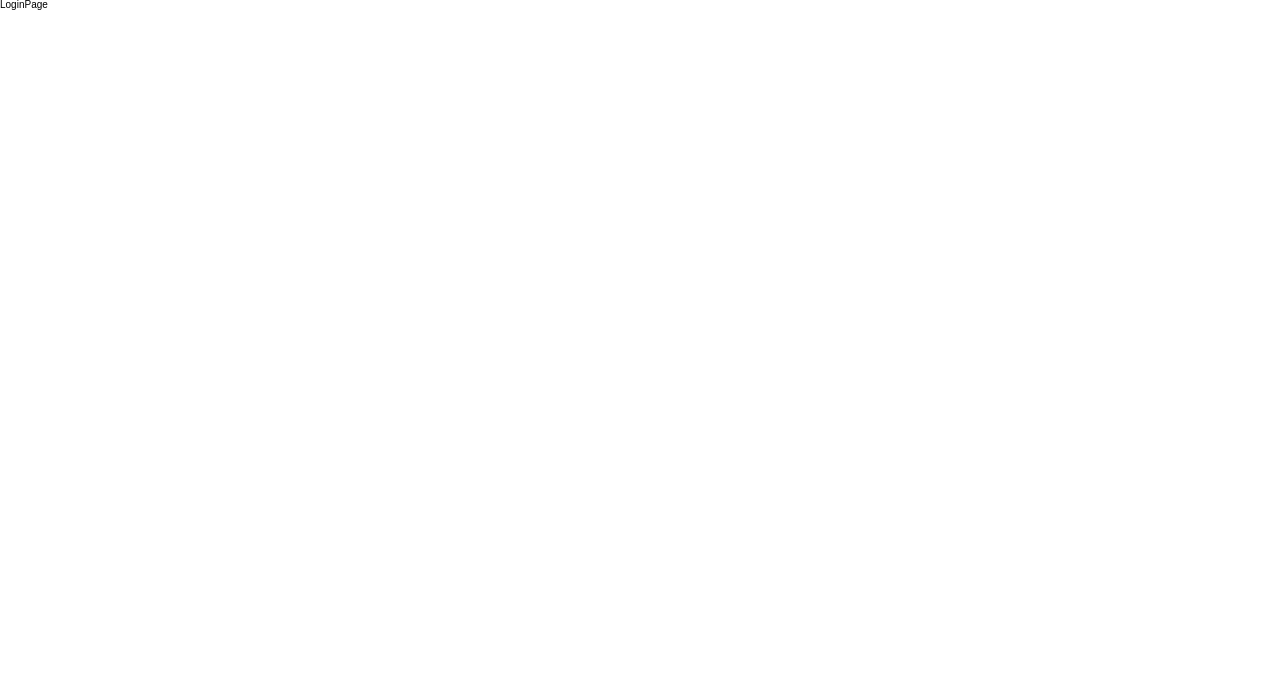
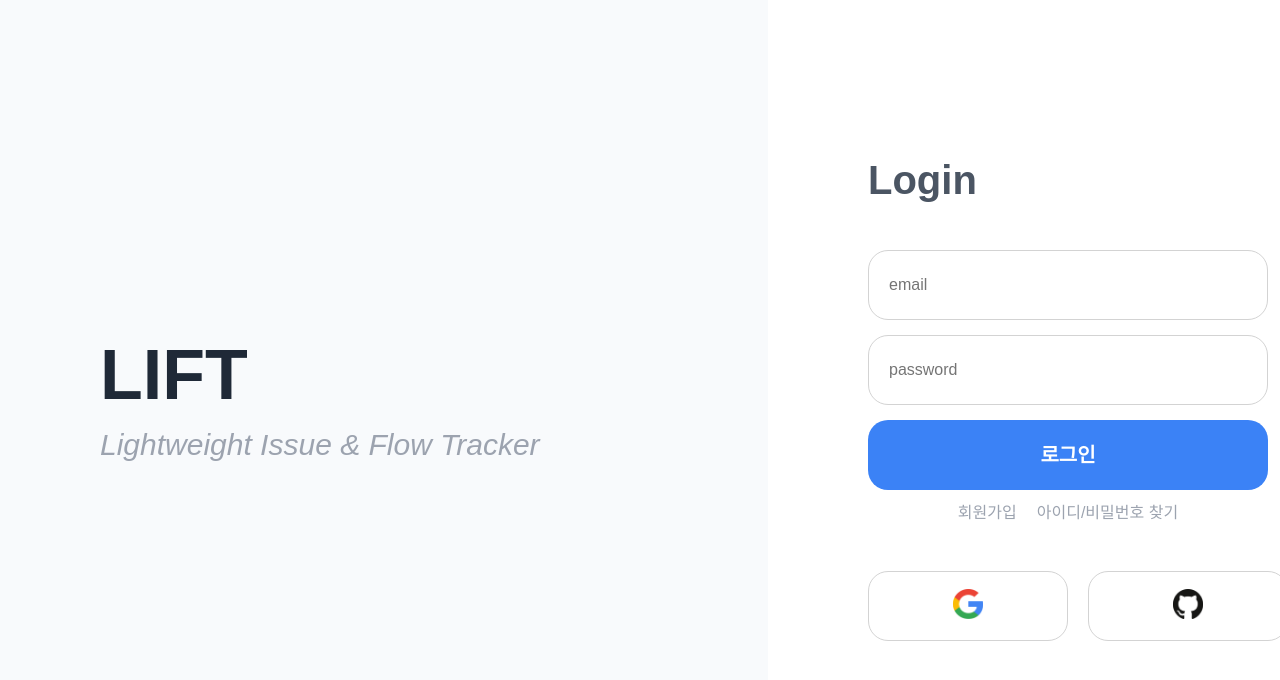
Before and after one commit to Kjiw0n/lift-test, a React (Vite) app: page /login in a window 1280 px wide. Shown: the top 680 px of the page. Built offline with nearby package versions, Linux system fonts and the light colour scheme; a web font is replaced by a local one.

Commit message:
feat: add login page

```diff
--- a/src/pages/LoginPage.tsx
+++ b/src/pages/LoginPage.tsx
@@ -1,7 +1,198 @@
-type Props = {};
+import { useState } from 'react';
+import styled from '@emotion/styled';
 
-const LoginPage = (props: Props) => {
-  return <div>LoginPage</div>;
+import userLogin from '../apis/auth/login';
+import googleImg from '@/assets/google-logo.png';
+import githubImg from '@/assets/github-logo.png';
+
+const LoginPage = () => {
+	const [email, setEmail] = useState('');
+	const [pw, setPw] = useState('');
+
+	/** TODO: 회원가입 페이지 만들기 */
+	// const handleLogin = async () => {
+	// 	try {
+	// 		const { Authorization } = await userLogin({ email, password: pw });
+	// 		localStorage.setItem('access_token', Authorization);
+	// 		alert('로그인 성공');
+	// 		// window.location.href = "/"; // 로그인 후 이동할 페이지
+	// 	} catch (error) {
+	// 		alert('로그인 실패');
+	// 		console.error(error);
+	// 	}
+	// };
+
+	return (
+		<LoginPageLayout>
+			<LoginPageTextContainer>
+				<LoginPageTitle>LIFT</LoginPageTitle>
+				<LoginPageText>Lightweight Issue & Flow Tracker</LoginPageText>
+			</LoginPageTextContainer>
+
+			<LoginContainer>
+				<LoginTitle>Login</LoginTitle>
+				<LocalLoginContainer>
+					<LoginInput type="email" value={email} onChange={(e) => setEmail(e.target.value)} placeholder="email" />
+					<LoginInput type="password" value={pw} onChange={(e) => setPw(e.target.value)} placeholder="password" />
+					<LoginBtn>로그인</LoginBtn>
+					<LoginTextContainer>
+						<LoginText>회원가입</LoginText>
+						<LoginText>아이디/비밀번호 찾기</LoginText>
+					</LoginTextContainer>
+				</LocalLoginContainer>
+
+				<SocialLoginContainer>
+					<SocialLoginBtn onClick={() => (window.location.href = 'http://kulift.com/oauth2/authorization/google')}>
+						<img src={googleImg} alt="google" width="30" height="30" />
+					</SocialLoginBtn>
+					<SocialLoginBtn onClick={() => (window.location.href = 'http://kulift.com/oauth2/authorization/github')}>
+						<img src={githubImg} alt="google" width="30" height="30" />
+					</SocialLoginBtn>
+				</SocialLoginContainer>
+			</LoginContainer>
+		</LoginPageLayout>
+	);
 };
 
 export default LoginPage;
+
+const loginPageColors = {
+	background: '#f8fafc', // 매우 연한 회청색 (거의 흰색)
+	title: '#1f2937', // 어두운 네이비/차콜 계열 (자주 쓰임)
+	primaryText: '#4b5563', // 중간 회색 텍스트 (안내/본문용)
+	secondaryText: '#9ca3af', // 흐릿한 회색 (placeholder 등)
+	accent: '#3b82f6', // 평범한 파란색 (로그인 버튼 등)
+};
+
+const LoginPageLayout = styled.div`
+	display: flex;
+	width: 100%;
+	height: 100vh;
+	justify-content: space-between;
+	align-items: center;
+
+	background-color: ${loginPageColors.background};
+
+	gap: 50px;
+`;
+
+const LoginPageTextContainer = styled.div`
+	display: flex;
+	flex-direction: column;
+	flex: 1;
+	align-items: flex-start;
+	justify-content: center;
+
+	margin-left: 10rem;
+
+	gap: 20px;
+`;
+
+const LoginPageTitle = styled.p`
+	font-size: 7rem;
+	font-weight: 700;
+
+	color: ${loginPageColors.title};
+`;
+
+const LoginPageText = styled.p`
+	font-size: 3rem;
+	font-weight: 400;
+	font-style: italic;
+
+	color: ${loginPageColors.secondaryText};
+`;
+
+const LoginContainer = styled.div`
+	height: 100%;
+	width: 40%;
+	display: flex;
+	flex-direction: column;
+	justify-content: center;
+	align-items: flex-start;
+
+	box-sizing: border-box;
+	padding: 10rem;
+
+	background-color: white;
+	gap: 50px;
+`;
+
+const LoginTitle = styled.p`
+	font-size: 4rem;
+	font-weight: 600;
+	color: ${loginPageColors.primaryText};
+`;
+
+const LocalLoginContainer = styled.div`
+	display: flex;
+	flex-direction: column;
+	justify-content: center;
+	align-items: center;
+
+	gap: 15px;
+`;
+
+const LoginInput = styled.input`
+	width: 40rem;
+	height: 7rem;
+	border: 1px solid lightgray;
+	border-radius: 20px;
+
+	padding: 0 2rem;
+	box-sizing: border-box;
+
+	font-size: 1.6rem;
+`;
+
+const LoginBtn = styled.button`
+	width: 40rem;
+	height: 7rem;
+	border-radius: 20px;
+	background-color: ${loginPageColors.accent};
+
+	font-size: 2rem;
+	font-weight: 600;
+	color: white;
+	cursor: pointer;
+`;
+
+const LoginTextContainer = styled.div`
+	display: flex;
+	justify-content: space-between;
+	align-items: center;
+
+	gap: 20px;
+`;
+
+const LoginText = styled.p`
+	font-size: 1.6rem;
+	font-weight: 400;
+	color: ${loginPageColors.secondaryText};
+	cursor: pointer;
+	&:hover {
+		text-decoration: underline;
+	}
+	&:active {
+		color: ${loginPageColors.accent};
+	}
+`;
+
+const SocialLoginContainer = styled.div`
+	display: flex;
+	justify-content: center;
+	align-items: center;
+	gap: 20px;
+`;
+
+const SocialLoginBtn = styled.button`
+	width: 20rem;
+	height: 7rem;
+	border: 1px solid lightgray;
+	border-radius: 20px;
+	background-color: #fff;
+
+	font-size: 1.6rem;
+	font-weight: 400;
+	cursor: pointer;
+`;
```
